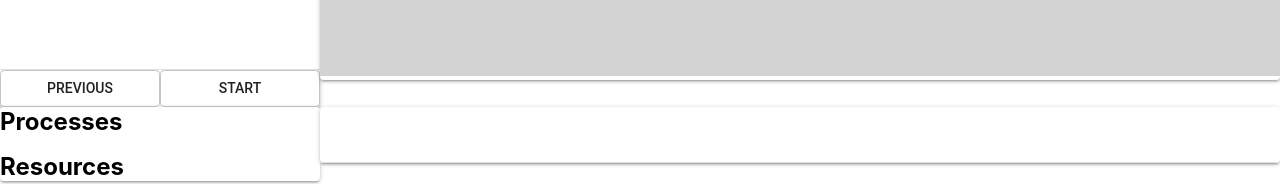
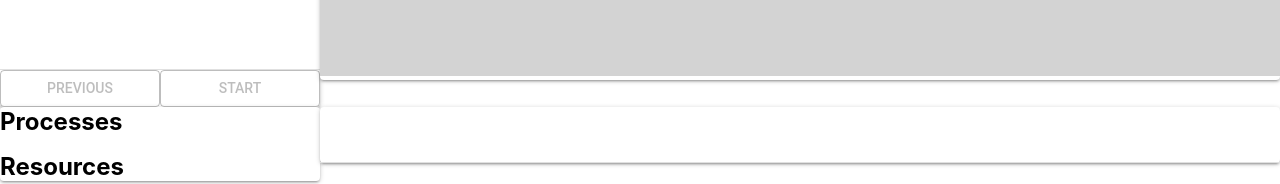
Before and after one commit to midimaster21b/Resource-Management-Simulator, a React (Create React App) app: page / in a window 1280 px wide. Shown: the part 404-588 px from the top of the page. Built offline with nearby package versions, Linux system fonts and the light colour scheme.

Commit message:
Disable and enable start and previous button based on event counter

```diff
--- a/src/ResourceManager.js
+++ b/src/ResourceManager.js
@@ -69,13 +69,21 @@ export class ResourceManager extends React.Component {
                           <Divider />
                           <Grid container xs={12} spacing={12}>
                             <Grid xs={6}>
-                              <Button variant="outlined" className="instruction-nav-button" onClick={this.prevEvent}>
+                              <Button
+                               variant="outlined"
+                               className="instruction-nav-button"
+                               disabled={this.state.resource_event_counter === -1 ? true : false}
+                               onClick={this.prevEvent}>
                                 Previous
                               </Button>
                             </Grid>
 
                             <Grid xs={6}>
-                              <Button variant="outlined" className="instruction-nav-button" onClick={this.nextEvent}>
+                              <Button
+                               variant="outlined"
+                               className="instruction-nav-button"
+                               disabled={this.state.resource_event_counter === this.state.resource_events.length - 1 ? true : false}
+                               onClick={this.nextEvent}>
                                 {this.state.resource_event_counter === -1 ? "Start" : "Next"}
                               </Button>
                             </Grid>
```
